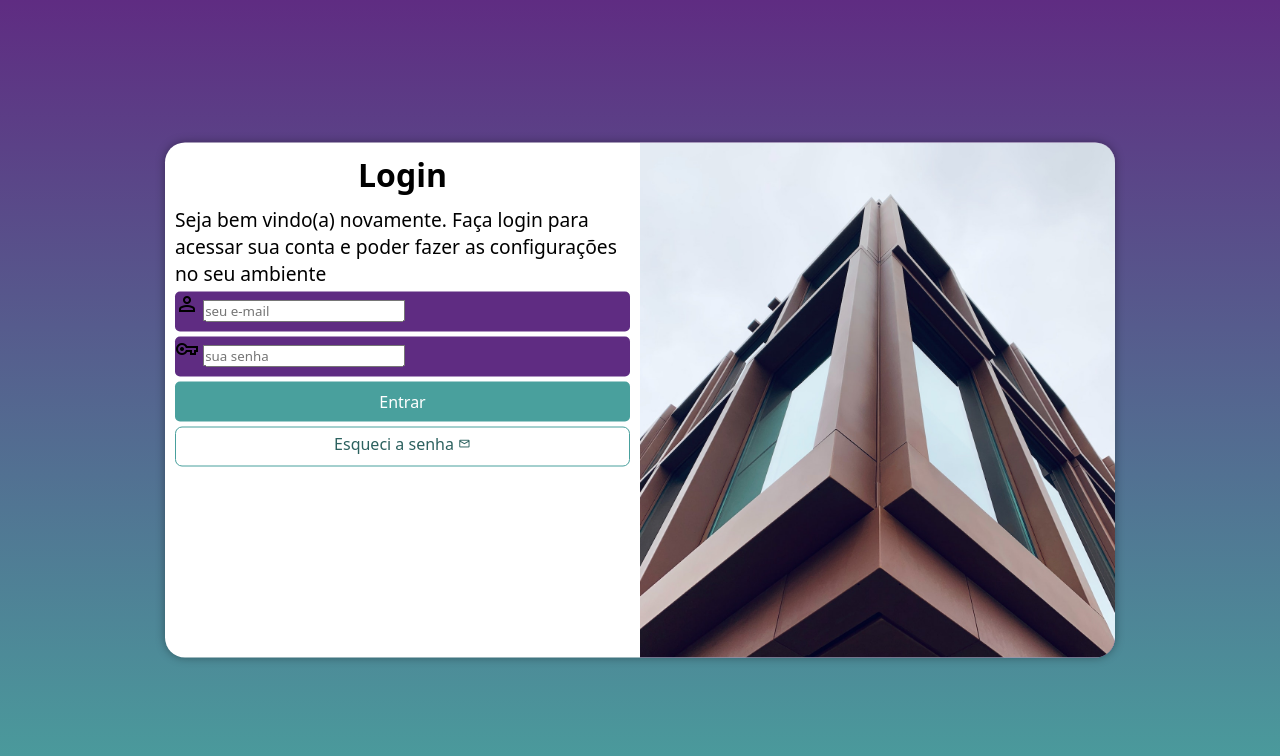
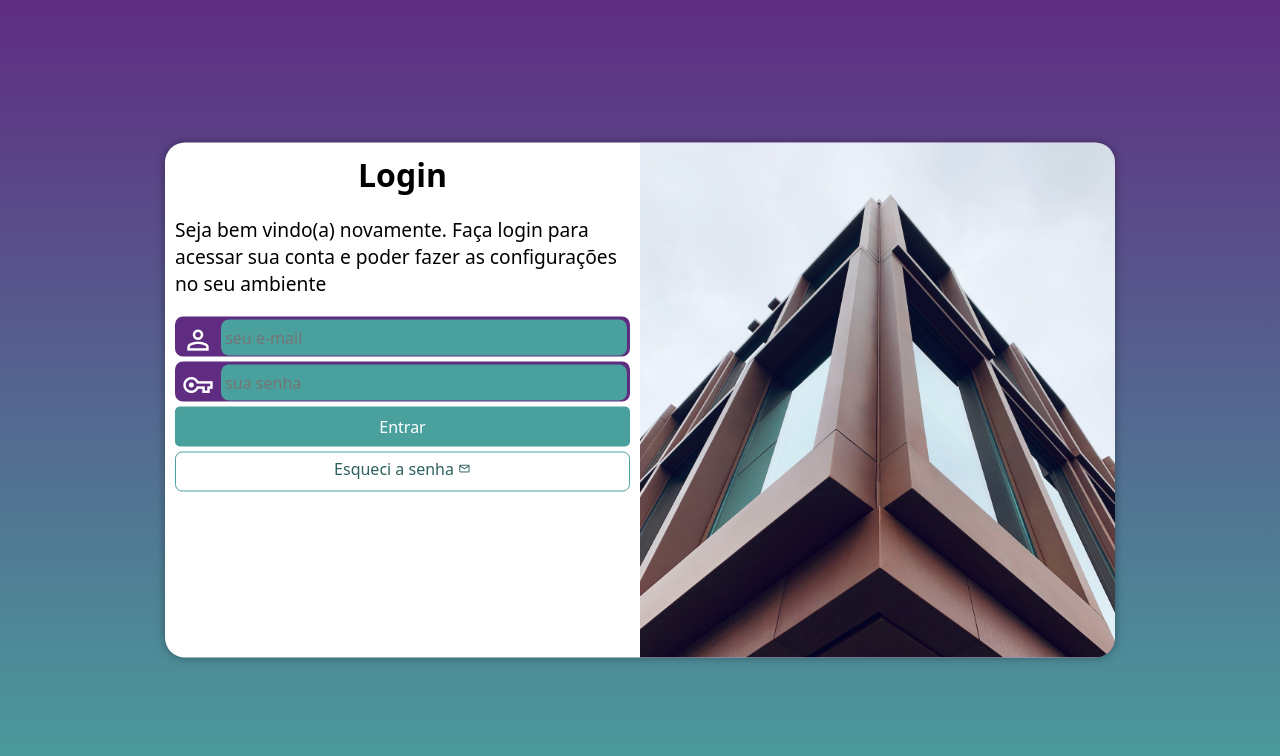
Before and after one commit to PedroMonteiroT/projeto_login, a plain HTML site: page index.html in a window 1280 px wide. Drawn offline with nearby package versions, Linux system fonts and the light colour scheme.

Commit message:
ai messi acabei

```diff
--- a/estilos/mediaquery.css
+++ b/estilos/mediaquery.css
@@ -12,6 +12,7 @@ Extra large screens, TV – 1201px, and more.*/
     }
     section#login{
         width: 80vw;
+        height: 280px;
     }
     section#login div#imagem{
         float: left;
@@ -30,6 +31,7 @@ Extra large screens, TV – 1201px, and more.*/
     }
     section#login{
         width: 950px;
+        height: 350px;
     }
     section#login div#imagem{
         float: left;
@@ -68,5 +70,6 @@ Extra large screens, TV – 1201px, and more.*/
     }
     div#formulario p{
         font-size: 1.2em;
+        margin: 20px 0px;
     }
 }
--- a/estilos/style.css
+++ b/estilos/style.css
@@ -26,7 +26,6 @@ section#login{
     position:absolute;
     top: 50%;
     left: 50%;
-    transform: translate(-50%,-50%);
     background-color: white;
     width: 250px;
     height: 515px;
@@ -35,6 +34,7 @@ section#login{
     box-shadow: 0px 0px 10px rgba(0, 0, 0, 0.362);
     transition: width .4s, height .4s;
     transition-timing-function: ease;
+    transform: translate(-50%,-50%);
 }
 
 section#login div#imagem{
@@ -62,13 +62,35 @@ form div.campo{
     border-radius: 5px;
     margin: 5px 0px;
     width: 100%;
-    display: block;
+    border-radius: 8px;
     height: 40px;
-
+    border: 2px solid #5f2c82;
 }
 
-form label{
+div.campo label{
     display: none;
+}
+
+div.campo input{
+    background-color: #49a09d;
+    font-size: 1em;
+    width: calc(100% - 45px);
+    height: 100%;
+    border: 0px;
+    border-radius: 8px;
+    padding: 4px;
+    transform: translateY(-12px);
+}
+
+div.campo input:focus-within{
+    background-color: white;
+}
+
+div.campo span{
+    color: white;
+    font-size: 2em;
+    width: 40px;
+    padding: 5px;
 }
 
 form input[type=submit]{
```
